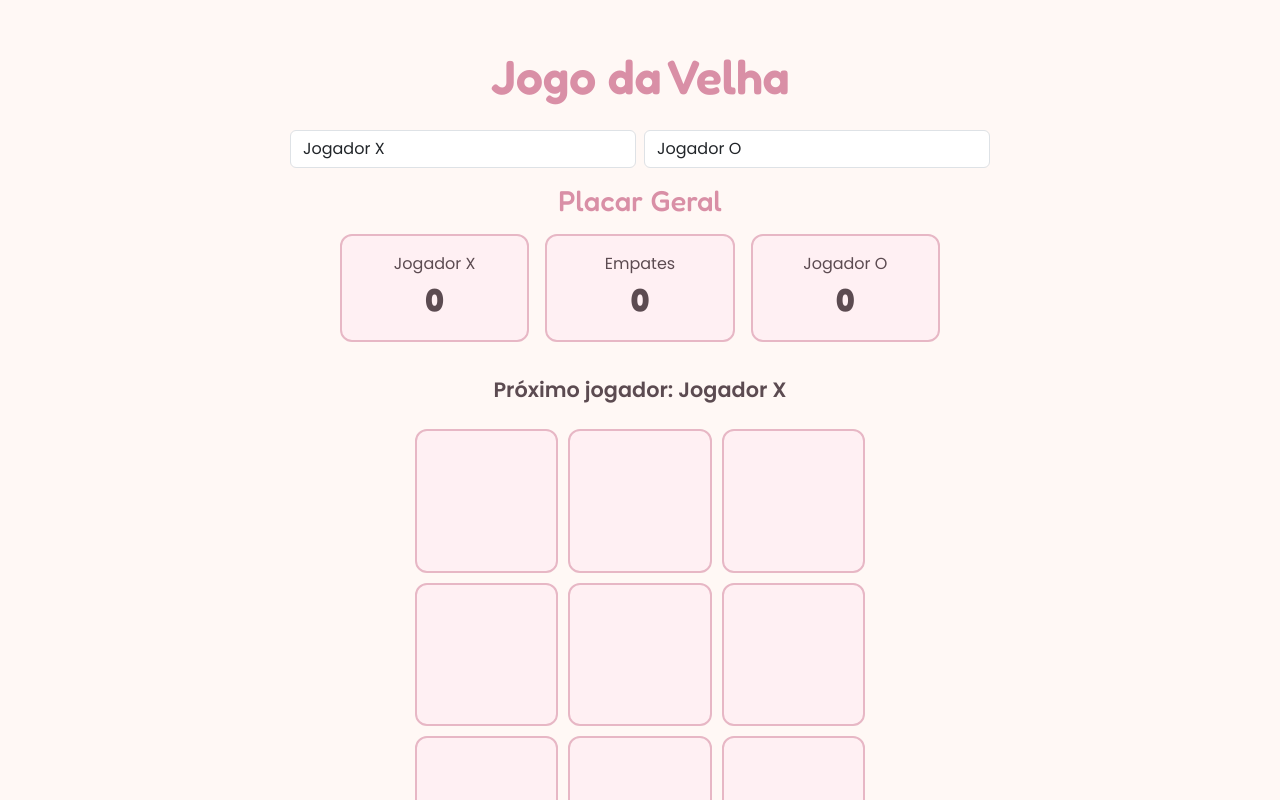
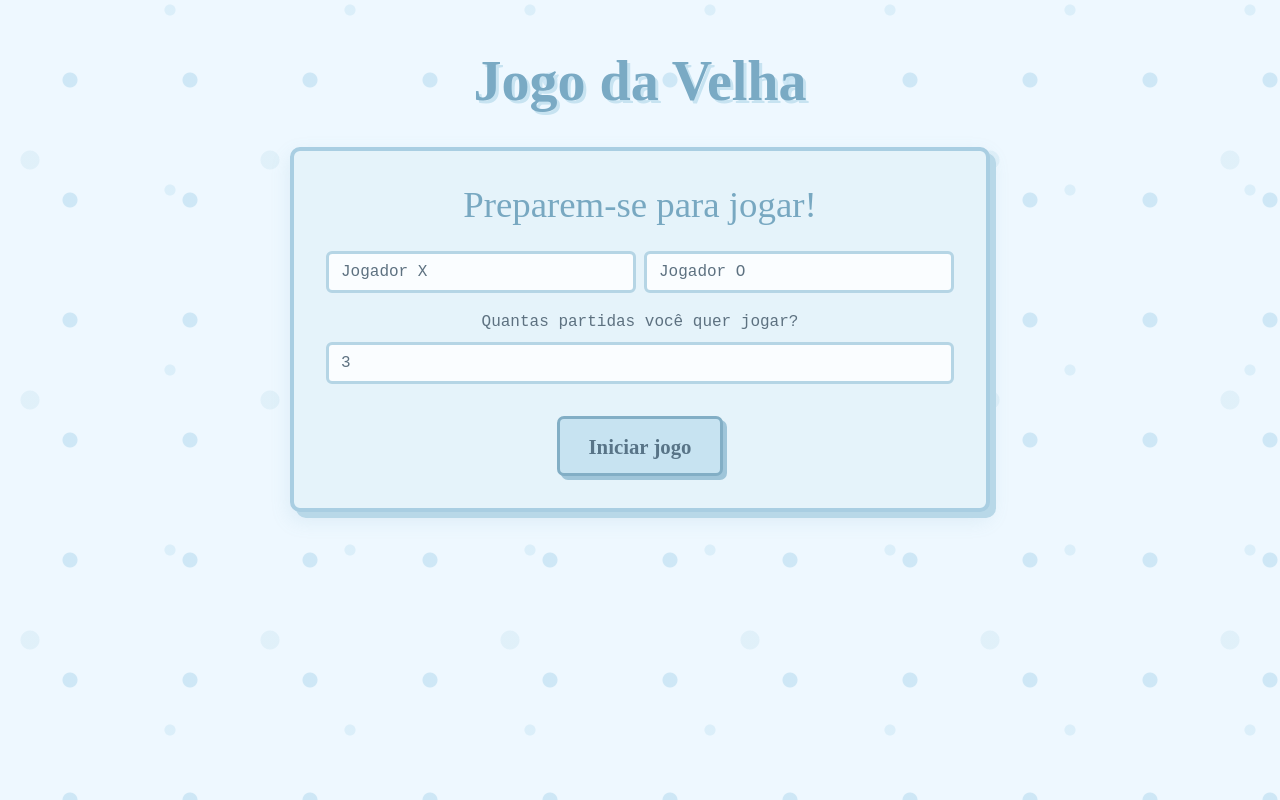
Before and after one commit to gabimichachi/jogo_da_velha, a React (Vite) app: page / in a window 1280 px wide. Shown: the top 800 px of the page. Built offline with nearby package versions, Linux system fonts and the light colour scheme.

Commit message:
terminei o jogo

```diff
--- a/index.html
+++ b/index.html
@@ -15,7 +15,7 @@
       rel="stylesheet"
     />
 
-    <title>jogo da velha</title>
+    <title>Jogo da velha</title>
   </head>
 
   <body>
--- a/src/components/Board/Board.module.css
+++ b/src/components/Board/Board.module.css
@@ -1,8 +1,20 @@
 .board {
   display: grid;
+
   grid-template-columns: repeat(3, 1fr);
+
+  gap: 8px;
+
   width: 100%;
-  max-width: 450px;
-  margin: 0 auto;
-  gap: 10px;
+  max-width: 360px;
+
+  margin: 2rem auto;
+
+  padding: 8px;
+
+  border-radius: 14px;
+
+
+
+
 }
--- a/src/components/Game/Game.jsx
+++ b/src/components/Game/Game.jsx
@@ -4,19 +4,39 @@ import Placar from "../Placar/Placar";
 import styles from "./Game.module.css";
 
 function Game() {
+  // casas do tabuleiro
   const [squares, setSquares] = useState(Array(9).fill(null));
+
+  // vez do jogador
   const [xIsNext, setXIsNext] = useState(true);
 
   // nomes dos jogadores
   const [playerX, setPlayerX] = useState("Jogador X");
   const [playerO, setPlayerO] = useState("Jogador O");
 
+  // quantidade de partidas
+  const [totalPartidas, setTotalPartidas] = useState(3);
+
+  // partida atual
+  const [partidaAtual, setPartidaAtual] = useState(1);
+
+  // verifica se o jogo começou
+  const [jogoIniciado, setJogoIniciado] = useState(false);
+
+  // verifica se o jogo terminou
+  const [jogoFinalizado, setJogoFinalizado] = useState(false);
+
+  // vencedor do campeonato
+  const [vencedorFinal, setVencedorFinal] = useState(null);
+
+  // placar dos jogadores
   const [placar, setPlacar] = useState({
     x: 0,
     o: 0,
     empates: 0,
   });
 
+  // verifica o vencedor
   const calculateWinner = (squares) => {
     const linhas = [
       [0, 1, 2],
@@ -44,11 +64,35 @@ function Game() {
 
   const winner = calculateWinner(squares);
 
+  // verifica se deu velha
   const isDraw =
     !winner &&
     squares.every((square) => square !== null);
 
+  // inicia o jogo
+  function iniciarJogo() {
+    setJogoIniciado(true);
+    setJogoFinalizado(false);
+    setPartidaAtual(1);
+
+    setSquares(Array(9).fill(null));
+    setXIsNext(true);
+
+    setPlacar({
+      x: 0,
+      o: 0,
+      empates: 0,
+    });
+
+    setVencedorFinal(null);
+  }
+
+  // quando clicar no quadrado
   function handleClick(index) {
+    if (!jogoIniciado || jogoFinalizado) {
+      return;
+    }
+
     if (squares[index] || winner || isDraw) {
       return;
     }
@@ -65,55 +109,129 @@ function Game() {
 
     setSquares(nextSquares);
 
+    // atualiza o placar
+    let novoPlacar = placar;
+
     if (nextWinner === "X") {
-      setPlacar((placarAtual) => ({
-        ...placarAtual,
-        x: placarAtual.x + 1,
-      }));
-    } else if (nextWinner === "O") {
-      setPlacar((placarAtual) => ({
-        ...placarAtual,
-        o: placarAtual.o + 1,
-      }));
-    } else if (nextIsDraw) {
-      setPlacar((placarAtual) => ({
-        ...placarAtual,
-        empates: placarAtual.empates + 1,
-      }));
+      novoPlacar = {
+        ...placar,
+        x: placar.x + 1,
+      };
+
+      setPlacar(novoPlacar);
     }
 
-    if (!nextWinner && !nextIsDraw) {
+    else if (nextWinner === "O") {
+      novoPlacar = {
+        ...placar,
+        o: placar.o + 1,
+      };
+
+      setPlacar(novoPlacar);
+    }
+
+    // conta os empates
+    else if (nextIsDraw) {
+      novoPlacar = {
+        ...placar,
+        empates: placar.empates + 1,
+      };
+
+      setPlacar(novoPlacar);
+    }
+
+    // verifica se acabou
+    if (nextWinner || nextIsDraw) {
+      if (partidaAtual === totalPartidas) {
+
+        // define o vencedor final
+        if (novoPlacar.x > novoPlacar.o) {
+          setVencedorFinal("X");
+        } else if (novoPlacar.o > novoPlacar.x) {
+          setVencedorFinal("O");
+        } else {
+          setVencedorFinal("EMPATE");
+        }
+
+        setJogoFinalizado(true);
+      }
+
+      return;
+    }
+
+    // passa a vez
     setXIsNext(!xIsNext);
   }
+
+  // começa outra partida
+  function jogarNovamente() {
+    if (jogoFinalizado) {
+      return;
     }
 
+    setPartidaAtual((partida) => partida + 1);
+    setSquares(Array(9).fill(null));
+    setXIsNext(true);
+  }
+
+  // reinicia o jogo
   function reiniciarJogo() {
     setSquares(Array(9).fill(null));
     setXIsNext(true);
-    setPlayerX("");
-    setPlayerO("");
+
+    setPartidaAtual(1);
+
+    setPlacar({
+      x: 0,
+      o: 0,
+      empates: 0,
+    });
+
+    setJogoIniciado(false);
+    setJogoFinalizado(false);
+    setVencedorFinal(null);
+
+    setPlayerX("Jogador X");
+    setPlayerO("Jogador O");
   }
 
   let status;
 
-  if (winner) {
-    status = `Vencedor: ${winner === "X" ? playerX : playerO}`;
+  if (!jogoIniciado) {
+    status = "Configure o jogo para começar!";
+  } else if (jogoFinalizado) {
+    status = "Jogo encerrado!";
+  } else if (winner) {
+    status = `Vencedor(a) da partida: ${
+      winner === "X" ? playerX : playerO
+    }`;
   } else if (isDraw) {
     status = "Deu Velha!";
   } else {
-    status = `Próximo jogador: ${xIsNext ? playerX : playerO}`;
+    status = `Próximo(a) jogador(a): ${
+      xIsNext ? playerX : playerO
+    }`;
   }
 
   return (
     <main className={styles.game}>
       <div className="container">
         <div className={styles.game__conteudo}>
+
           <h1 className={styles.game__titulo}>
             Jogo da Velha
           </h1>
 
-          {/* nomes dos jogadores */}
+          {/* tela inicial */}
+          {!jogoIniciado && (
+            <div className={styles.configuracao}>
+
+              <h2>
+               Preparem-se para jogar!
+              </h2>
+
               <div className="row g-2 mb-3">
+
                 <div className="col-6">
                   <input
                     type="text"
@@ -133,7 +251,52 @@ function Game() {
                     onChange={(e) => setPlayerO(e.target.value)}
                   />
                 </div>
+
               </div>
+
+              <div className="mb-3">
+
+                <label
+                  htmlFor="totalPartidas"
+                  className="form-label"
+                >
+                  Quantas partidas você quer jogar?
+                </label>
+
+                <input
+                  id="totalPartidas"
+                  type="number"
+                  className="form-control"
+                  min="1"
+                  max="99"
+                  value={totalPartidas}
+                  onChange={(e) => {
+                    const valor = Number(e.target.value);
+
+                    if (valor >= 1 && valor <= 99) {
+                      setTotalPartidas(valor);
+                    }
+                  }}
+                />
+
+              </div>
+
+              <button
+                className={`btn btn-primary ${styles.game__botao}`}
+                onClick={iniciarJogo}
+              >
+                Iniciar jogo
+              </button>
+
+            </div>
+          )}
+
+          {/* jogo */}
+          {jogoIniciado && (
+            <>
+              <p className={styles.game__partida}>
+                Partida {partidaAtual} de {totalPartidas}
+              </p>
 
               <Placar
                 placar={placar}
@@ -150,31 +313,102 @@ function Game() {
                 onSquareClick={handleClick}
               />
 
+              {/* botão de reiniciar */}
               <button
                 className={`btn btn-primary ${styles.game__botao}`}
                 onClick={reiniciarJogo}
               >
-            Reiniciar Partida
+                Reiniciar jogo
               </button>
 
-          {/* tela de vitória ou empate */}
-          {(winner || isDraw) && (
+              {/* resultado da partida */}
+              {(winner || isDraw) && !jogoFinalizado && (
                 <div className={styles.overlay}>
                   <div className={styles.resultado}>
+
                     <div className={styles.resultado__estrela}>
-                  {winner ? "(˶>⩊<˶)" : "٩(ˊᗜˋ*)و ♡"}
+                      {winner
+                        ? "ദ്ദി◝ ⩊ ◜.ᐟ"
+                        : "(◞‸ ◟)💧"}
                     </div>
 
                     <h2>
                       {winner
-                    ? "Você venceu!"
-                    : "Deu velha!"}
+                        ? "Eba! Você venceu!"
+                        : "Poxa! Deu velha!"}
                     </h2>
 
                     <p>
                       {winner
-                    ? `${winner === "X" ? playerX : playerO} ganhou a partida!`
-                    : "Ninguém ganhou dessa vez!"}
+                        ? `${
+                            winner === "X"
+                              ? playerX
+                              : playerO
+                          } ganhou a partida!`
+                        : "Ninguém ganhou essa partida!"}
+                    </p>
+
+                    <p>
+                      Partida {partidaAtual} de {totalPartidas}
+                    </p>
+
+                    <button
+                      className={styles.resultado__botao}
+                      onClick={jogarNovamente}
+                    >
+                      Próxima partida
+                    </button>
+
+                  </div>
+                </div>
+              )}
+
+              {/* resultado final */}
+              {jogoFinalizado && (
+                <div className={styles.overlay}>
+                  <div className={styles.resultado}>
+
+                    <div className={styles.resultado__estrela}>
+                      {vencedorFinal === "EMPATE"
+                        ? "(｡•́︿•̀｡)"
+                        : "ദ്ദി ˉ͈̀꒳ˉ͈́ )✧"}
+                    </div>
+
+                    <h2>
+                      {vencedorFinal === "EMPATE"
+                        ? "Deu empate!"
+                        : "Temos um campeão!"}
+                    </h2>
+
+                    {vencedorFinal === "EMPATE" ? (
+                      <p>
+                        {playerX} e {playerO} terminaram
+                        com a mesma pontuação!
+                      </p>
+                    ) : (
+                      <p>
+                        <strong>
+                          {vencedorFinal === "X"
+                            ? playerX
+                            : playerO}
+                        </strong>{" "}
+                        venceu o Jogo!
+                      </p>
+                    )}
+
+                    <p>
+                      {playerX}:{" "}
+                      <strong>{placar.x} ponto(s)</strong>
+                    </p>
+
+                    <p>
+                      {playerO}:{" "}
+                      <strong>{placar.o} ponto(s)</strong>
+                    </p>
+
+                    <p>
+                      Empates:{" "}
+                      <strong>{placar.empates}</strong>
                     </p>
 
                     <button
@@ -183,9 +417,14 @@ function Game() {
                     >
                       Jogar novamente
                     </button>
+
                   </div>
                 </div>
               )}
+
+            </>
+          )}
+
         </div>
       </div>
     </main>
--- a/src/components/Game/Game.module.css
+++ b/src/components/Game/Game.module.css
@@ -1,7 +1,18 @@
 .game {
   min-height: 100vh;
   padding: 3rem 1rem;
-  background-color: var(--cor-fundo);
+
+  background-color: #eef8ff;
+
+  background-image:
+    radial-gradient(circle, rgba(166, 211, 235, 0.45) 7px, transparent 8px),
+    radial-gradient(circle, rgba(190, 224, 241, 0.4) 5px, transparent 6px),
+    radial-gradient(circle, rgba(218, 237, 247, 0.7) 9px, transparent 10px);
+
+  background-size: 120px 120px, 180px 180px, 240px 240px;
+  background-position: 10px 20px, 80px 100px, 150px 40px;
+
+  color: #5d7180;
 }
 
 .game__conteudo {
@@ -11,144 +22,213 @@
 }
 
 .game__titulo {
-  margin-bottom: 1.5rem;
-  color: var(--cor-rosa-escuro);
-  font-family: "Fredoka", sans-serif;
-  font-size: 3rem;
-  font-weight: 600;
+  margin-bottom: 1rem;
+
+  color: #7aaac4;
+
+  font-family: "Indie Flower", cursive;
+  font-size: 3.5rem;
+  font-weight: bold;
+
+  text-shadow: 3px 3px 0 #c7e3f1;
+}
+
+.game__partida {
+  margin-bottom: 1rem;
+
+  color: #718895;
+
+  font-family: monospace;
+  font-size: 1rem;
 }
 
 .game__status {
-  margin-bottom: 1.5rem;
-  color: var(--cor-texto);
-  font-family: "Poppins", sans-serif;
-  font-size: 1.3rem;
-  font-weight: 600;
+  width: fit-content;
+
+  margin: 1.5rem auto;
+  padding: 0.8rem 1.2rem;
+
+  border: 3px solid #a9cee2;
+  border-radius: 8px;
+
+  background-color: #f7fcff;
+
+  box-shadow: 4px 4px 0 #c3dfea;
+
+  font-family: monospace;
 }
 
+/* tela de configuração */
+
+.configuracao {
+  margin-top: 2rem;
+  padding: 2rem;
+
+  border: 4px solid #a9cee2;
+  border-radius: 10px;
+
+  background-color: #e5f3fa;
+
+  box-shadow:
+    6px 6px 0 #b8d8e8,
+    0 8px 20px rgba(108, 160, 185, 0.15);
+}
+
+.configuracao h2 {
+  margin-bottom: 1.5rem;
+
+  color: #78a8c1;
+
+  font-family: "Indie Flower", cursive;
+  font-size: 2.3rem;
+}
+
+.configuracao input {
+  border: 3px solid #b5d5e5;
+  border-radius: 6px;
+
+  background-color: #fafdff;
+  color: #5d7180;
+
+  font-family: monospace;
+}
+
+.configuracao input:focus {
+  border-color: #8ebbd3;
+
+  box-shadow: 0 0 0 3px rgba(142, 187, 211, 0.18);
+
+  background-color: #fafdff;
+  color: #5d7180;
+}
+
+.configuracao input::placeholder {
+  color: #9aafb9;
+}
+
+.configuracao label {
+  color: #5d7180;
+
+  font-family: monospace;
+}
+
+/* botão */
+
 .game__botao {
-  margin-top: 2rem;
-  background-color: var(--cor-rosa);
-  border: none;
-  color: var(--cor-texto);
-  font-family: "Poppins", sans-serif;
-  font-weight: 500;
-  border-radius: 10px;
-  padding: 0.7rem 1.2rem;
+  margin-top: 1rem;
+  padding: 0.7rem 1.8rem;
+
+  border: 3px solid #82aec5;
+  border-radius: 7px;
+
+  background-color: #c7e3f1;
+  color: #587487;
+
+  font-family: "Indie Flower", cursive;
+  font-size: 1.3rem;
+  font-weight: bold;
+
+  box-shadow: 4px 4px 0 #9fc5d9;
+
+  transition: 0.15s;
 }
 
 .game__botao:hover {
-  background-color: var(--cor-rosa-escuro);
-  color: #ffffff;
+  background-color: #b5d9eb;
+
+  transform: translate(2px, 2px);
+
+  box-shadow: 2px 2px 0 #9fc5d9;
 }
 
-/* fundo escuro da tela de resultado */
+/* tela de resultado */
+
 .overlay {
   position: fixed;
   inset: 0;
-  background-color: rgba(80, 60, 70, 0.55);
+  z-index: 1000;
+
   display: flex;
+  align-items: center;
   justify-content: center;
-  align-items: center;
+
   padding: 1rem;
-  z-index: 1000;
-  animation: aparecer 0.3s ease;
+
+  background-color: rgba(76, 112, 128, 0.6);
 }
 
-/* caixinha do resultado */
 .resultado {
   width: 100%;
-  max-width: 400px;
-  padding: 2.5rem 2rem;
-  background-color: var(--cor-fundo);
-  border: 4px solid var(--cor-rosa);
-  border-radius: 25px;
+  max-width: 430px;
+
+  padding: 2rem;
+
+  border: 4px solid #a9cee2;
+  border-radius: 10px;
+
+  background-color: #e5f3fa;
+
+  box-shadow:
+    7px 7px 0 #8fb8ce,
+    0 10px 25px rgba(76, 112, 128, 0.25);
+
   text-align: center;
-  box-shadow: 0 10px 30px rgba(0, 0, 0, 0.15);
-  animation: pular 0.5s ease;
 }
 
-/* estrelinha/coração */
 .resultado__estrela {
-  color: var(--cor-rosa-escuro);
-  font-size: 4rem;
-  line-height: 1;
-  animation: girar 0.8s ease;
+  margin-bottom: 1rem;
+
+  color: #a9d2e7;
+
+  font-size: 2.8rem;
+
+  text-shadow: 3px 3px 0 #83aec5;
 }
 
 .resultado h2 {
-  margin-top: 1rem;
-  color: var(--cor-rosa-escuro);
-  font-family: "Fredoka", sans-serif;
-  font-size: 2.2rem;
-  font-weight: 600;
+  margin-bottom: 1rem;
+
+  color: #78a8c1;
+
+  font-family: "Indie Flower", cursive;
+  font-size: 2.4rem;
 }
 
 .resultado p {
-  margin: 1rem 0 1.5rem;
-  color: var(--cor-texto);
-  font-family: "Poppins", sans-serif;
-  font-size: 1rem;
+  color: #5d7180;
+
+  font-family: monospace;
 }
 
-/* botão da tela de resultado */
+.resultado strong {
+  color: #6f9fba;
+}
+
 .resultado__botao {
-  border: none;
-  border-radius: 12px;
-  padding: 0.8rem 1.5rem;
-  background-color: var(--cor-rosa);
-  color: var(--cor-texto);
-  font-family: "Poppins", sans-serif;
-  font-weight: 600;
+  margin-top: 1rem;
+  padding: 0.7rem 1.5rem;
+
+  border: 3px solid #82aec5;
+  border-radius: 7px;
+
+  background-color: #c7e3f1;
+  color: #587487;
+
+  font-family: "Indie Flower", cursive;
+  font-size: 1.2rem;
+  font-weight: bold;
+
+  box-shadow: 4px 4px 0 #9fc5d9;
+
   cursor: pointer;
-  transition: 0.2s;
+
+  transition: 0.15s;
 }
 
 .resultado__botao:hover {
-  background-color: var(--cor-rosa-escuro);
-  color: #ffffff;
-  transform: scale(1.05);
+  background-color: #b5d9eb;
+
+  transform: translate(2px, 2px);
+
+  box-shadow: 2px 2px 0 #9fc5d9;
 }
-
-/* animação da tela */
-@keyframes aparecer {
-  from {
-    opacity: 0;
-  }
-
-  to {
-    opacity: 1;
-  }
-}
-
-/* animação da caixinha */
-@keyframes pular {
-  0% {
-    opacity: 0;
-    transform: scale(0.7);
-  }
-
-  70% {
-    transform: scale(1.05);
-  }
-
-  100% {
-    opacity: 1;
-    transform: scale(1);
-  }
-}
-
-/* animação do símbolo */
-@keyframes girar {
-  0% {
-    transform: rotate(-20deg) scale(0);
-  }
-
-  70% {
-    transform: rotate(10deg) scale(1.2);
-  }
-
-  100% {
-    transform: rotate(0) scale(1);
-  }
-}
--- a/src/components/Placar/Placar.jsx
+++ b/src/components/Placar/Placar.jsx
@@ -1,28 +1,34 @@
 import styles from "./Placar.module.css";
 
-// Recebemos placar, playerX e playerO via desestruturação de props
+// mostra o placar
 function Placar({ placar, playerX, playerO }) {
   return (
     <section className={styles.placar}>
-      <h2 className={styles.placar__titulo}>Placar Geral</h2>
+
+      <h2 className={styles.placar__titulo}>
+        Placar
+      </h2>
 
       <div className={styles.placar__itens}>
+
+        {/* jogador x */}
         <div className={styles.placar__item}>
-          {/* Exibe o nome do Jogador X ou usa o padrão se estiver vazio */}
           <span>{playerX || "Jogador X"}</span>
           <strong>{placar.x}</strong>
         </div>
 
+        {/* empates */}
         <div className={styles.placar__item}>
           <span>Empates</span>
           <strong>{placar.empates}</strong>
         </div>
 
+        {/* jogador o */}
         <div className={styles.placar__item}>
-          {/* Exibe o nome do Jogador O ou usa o padrão se estiver vazio */}
           <span>{playerO || "Jogador O"}</span>
           <strong>{placar.o}</strong>
         </div>
+
       </div>
     </section>
   );
--- a/src/components/Square/Square.jsx
+++ b/src/components/Square/Square.jsx
@@ -1,9 +1,16 @@
 import styles from "./Square.module.css";
 
+// cria o quadrado
 function Square({ value, onClick }) {
   return (
     <button
-      className={styles.square}
+      className={`${styles.square} ${
+        value === "X"
+          ? styles.squareX
+          : value === "O"
+          ? styles.squareO
+          : ""
+      }`}
       onClick={onClick}
       aria-label={value ? `Posição marcada com ${value}` : "Posição vazia"}
     >
--- a/src/components/Square/Square.module.css
+++ b/src/components/Square/Square.module.css
@@ -1,14 +1,44 @@
 .square {
   aspect-ratio: 1;
+
+  border: none;
+  border-radius: 6px;
+
   background-color: var(--cor-quadrado);
-  border: 2px solid var(--cor-borda);
-  border-radius: 12px;
+  color: var(--cor-texto);
+
+  font-family: monospace;
   font-size: 3rem;
   font-weight: bold;
-  color: var(--cor-texto);
+
   cursor: pointer;
+
+  outline: none;
+  box-shadow: none;
+
+  transition: 0.12s;
 }
 
 .square:hover {
   background-color: var(--cor-hover);
+
+  border: none;
+
+  transform: translate(2px, 2px);
+
+  outline: none;
+  box-shadow: none;
 }
+
+.square:focus {
+  outline: none;
+  border: none;
+  box-shadow: none;
+}
+
+.square:active {
+  transform: translate(2px, 2px);
+
+  border: none;
+  box-shadow: none;
+}
--- a/src/components/styles/variables.css
+++ b/src/components/styles/variables.css
@@ -1,18 +1,23 @@
+/* cores do projeto */
 :root {
-  --cor-fundo: #fff8f5;
-  --cor-quadrado: #fff0f3;
-  --cor-hover: #ffe1e8;
+  --cor-fundo: #eef8ff;
+  --cor-quadrado: #f7fcff;
+  --cor-hover: #e0f1fa;
 
-  --cor-rosa: #f6b6c8;
-  --cor-rosa-escuro: #d98fa6;
+  --cor-azul: #c7e3f1;
+  --cor-azul-claro: #d9edf7;
+  --cor-azul-escuro: #7aaac4;
 
-  --cor-amarelo: #f9e6a8;
-  --cor-amarelo-escuro: #e5c96b;
+  --cor-borda: #a9cee2;
+  --cor-sombra: #9fc5d9;
 
-  --cor-texto: #5c4b51;
-  --cor-borda: #e7b7c5;
+  --cor-texto: #5d7180;
+  --cor-texto-claro: #718895;
+
+  --cor-destaque: #b5d9eb;
 }
 
+/* estilo geral da página */
 body {
   margin: 0;
   font-family: "Poppins", sans-serif;
```
Also changed, not shown: src/components/Placar/Placar.module.css (+50 -0 lines). Lines whose indentation alone changed are shown as unchanged.
